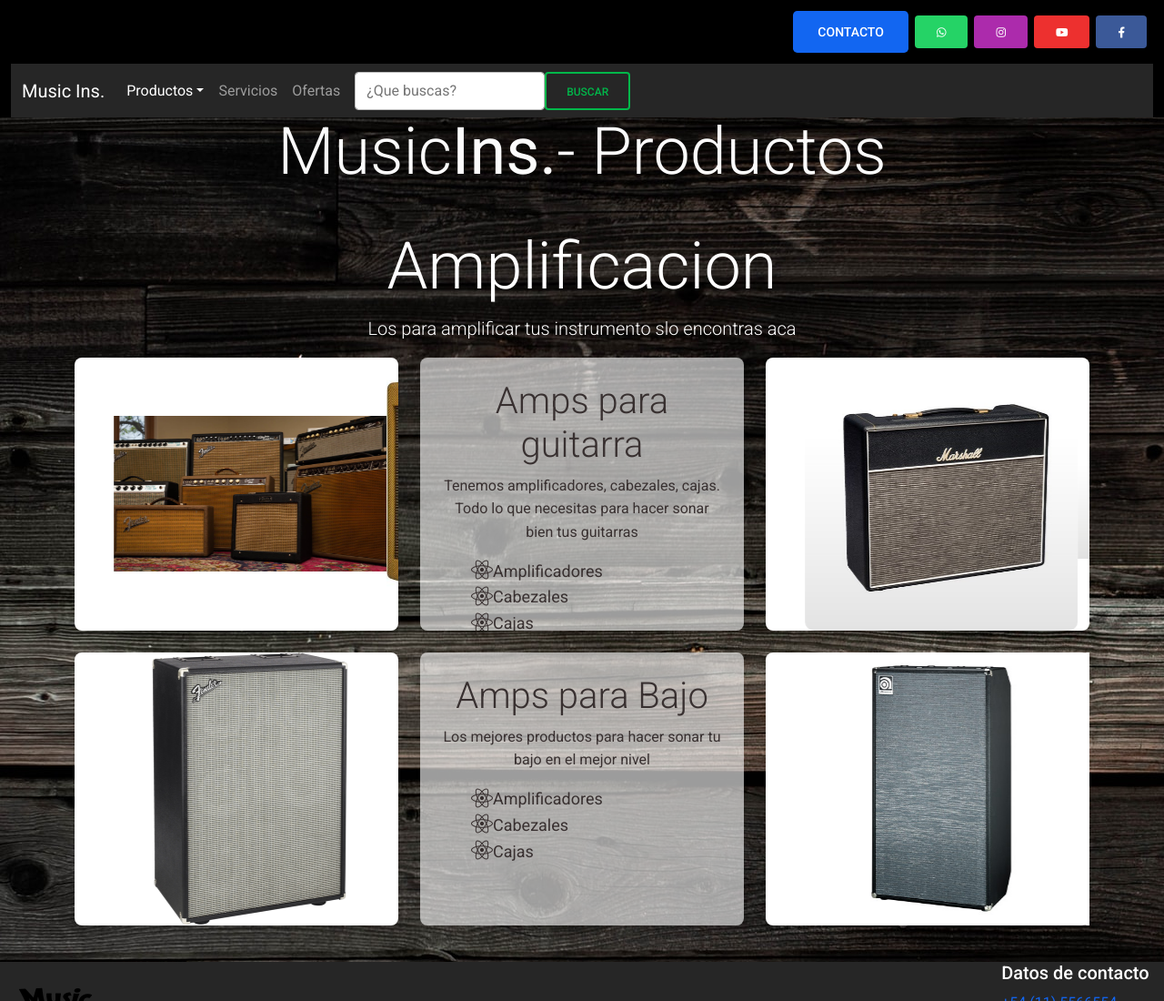
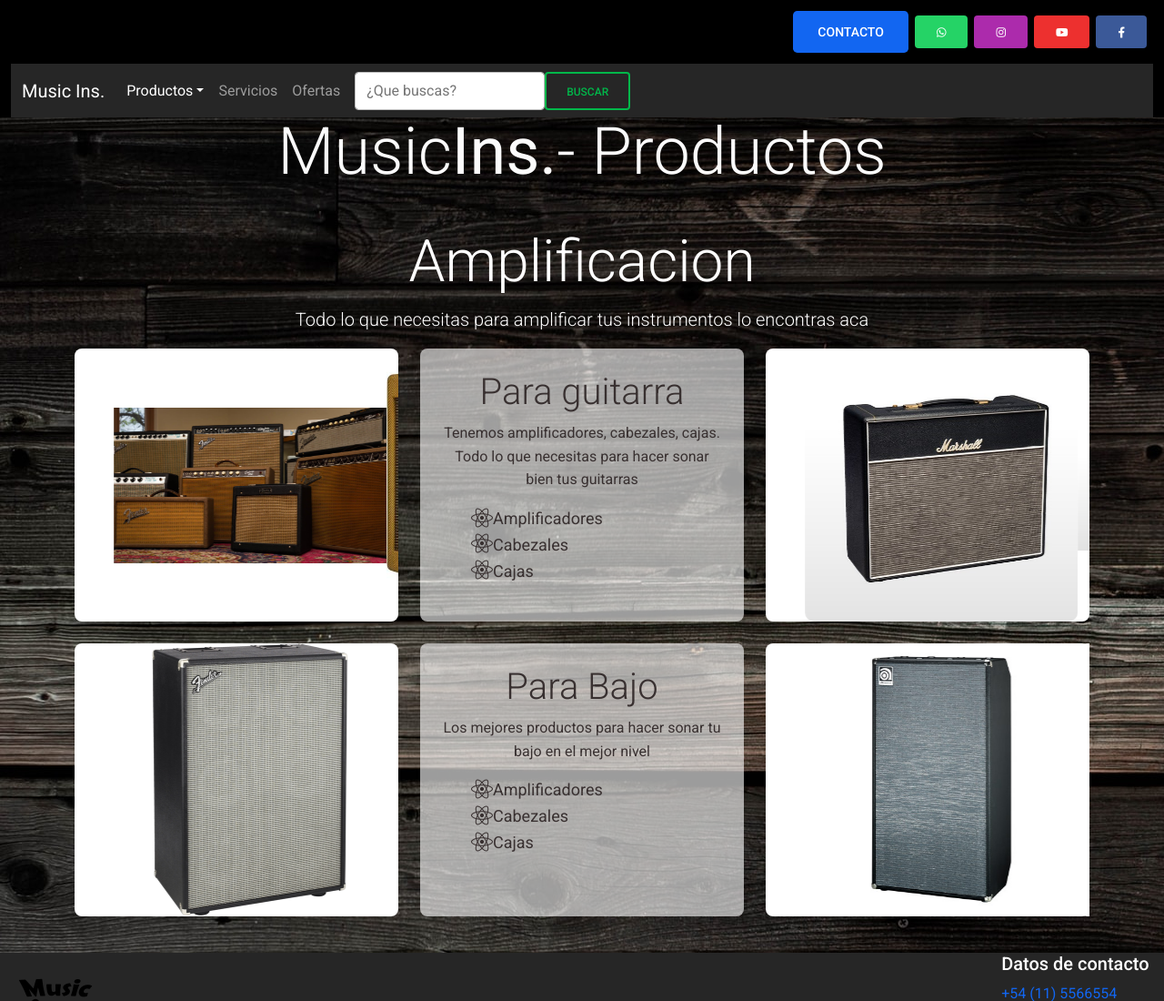
Before and after one commit to Leampa/proy-final-LP, a website: page productos/amps/amps.html in a window 1280 px wide. Shown: the top 1100 px of the page at 91% size. Drawn offline with nearby package versions, Linux system fonts and the light colour scheme; files that its build step writes are made by us from their sources.

Commit message:
Guardado previo a temrinar por hoyII

```diff
--- a/productos/amps/amps.html
+++ b/productos/amps/amps.html
@@ -51,7 +51,7 @@
                             <li class="nav-item dropdown">
                                 <a class="nav-link px-3 px-lg-2 dropdown-toggle active" href="#" id="navbarDropdown" role="button" data-bs-toggle="dropdown" aria-expanded="false">Productos</a>
                                     <ul class="dropdown-menu" aria-labelledby="navbarDropdown">
-                                        <li><a class="dropdown-item" href="../amps/amps.html">Cuerdas</a></li>
+                                        <li><a class="dropdown-item" href="../cuerdas/cuerdas.html">Cuerdas</a></li>
                                         <li><a class="dropdown-item" href="#">Amps</a></li>
                                         <li><a class="dropdown-item" href="#">Teclas</a></li>
                                         <li><a class="dropdown-item" href="#">Percu</a></li>
@@ -90,8 +90,8 @@
                     <div class="col-lg-12">
                         <section class="text-center text-white">
                                 <div>
-                                    <h2 class="display-2">Amplificacion</h2>
-                                    <p class="lead">Los para amplificar tus instrumento slo encontras aca</p>
+                                    <h2 class="display-3">Amplificacion</h2>
+                                    <p class="lead">Todo lo que necesitas para amplificar tus instrumentos lo encontras aca</p>
                                 </div>
                             </section>
                             <div class="row ">
@@ -113,7 +113,7 @@
                                 <div class="col-lg-4">
                                     <div class="card mb-4 shadow-sm descriproductosamp">
                                         <div class="card-body ">
-                                            <h3 class="display-6">Amps para guitarra</h3>
+                                            <h3 class="display-6">Para guitarra</h3>
                                             <p>Tenemos amplificadores, cabezales, cajas. Todo lo que necesitas para hacer sonar bien tus guitarras</p>
                                             <ul>
                                                 <li><i class="fab fa-react fa-lg"></i>Amplificadores</li>
@@ -161,7 +161,7 @@
                                     <div class="col-lg-4">
                                         <div class="card mb-4 shadow-sm descriproductosamp">
                                             <div class="card-body">
-                                                <h3 class="display-6">Amps para Bajo</h3>
+                                                <h3 class="display-6">Para Bajo</h3>
                                                 <p>Los mejores productos para hacer sonar tu bajo en el mejor nivel </p>
                                                 <ul>
                                                     <li><i class="fab fa-react fa-lg"></i>Amplificadores</li>
```
